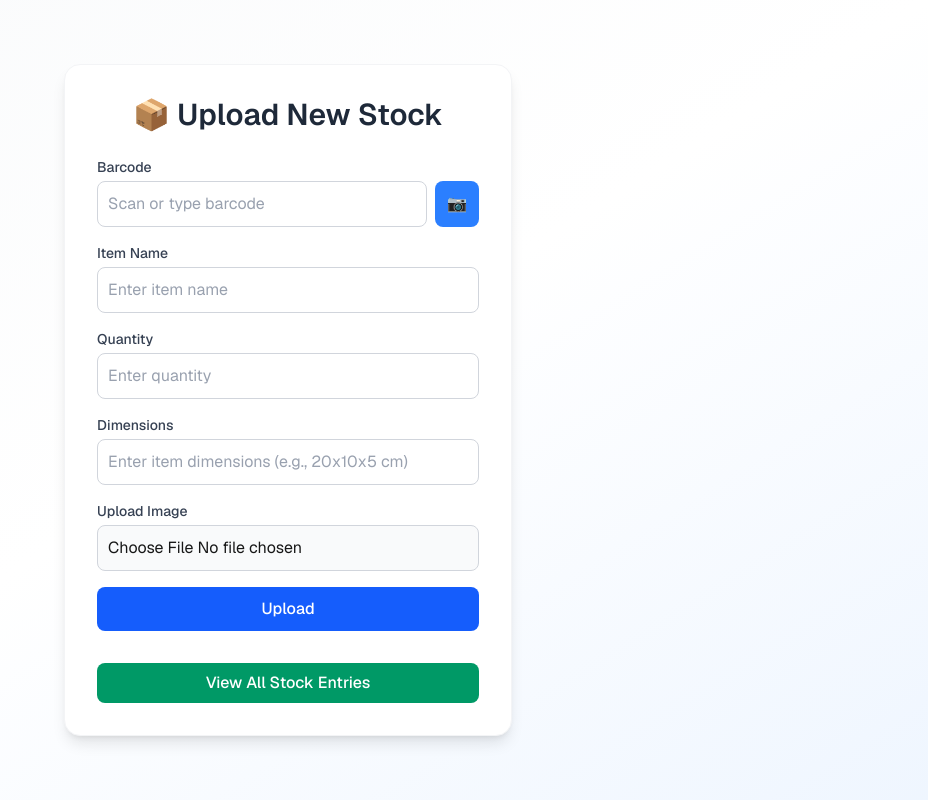
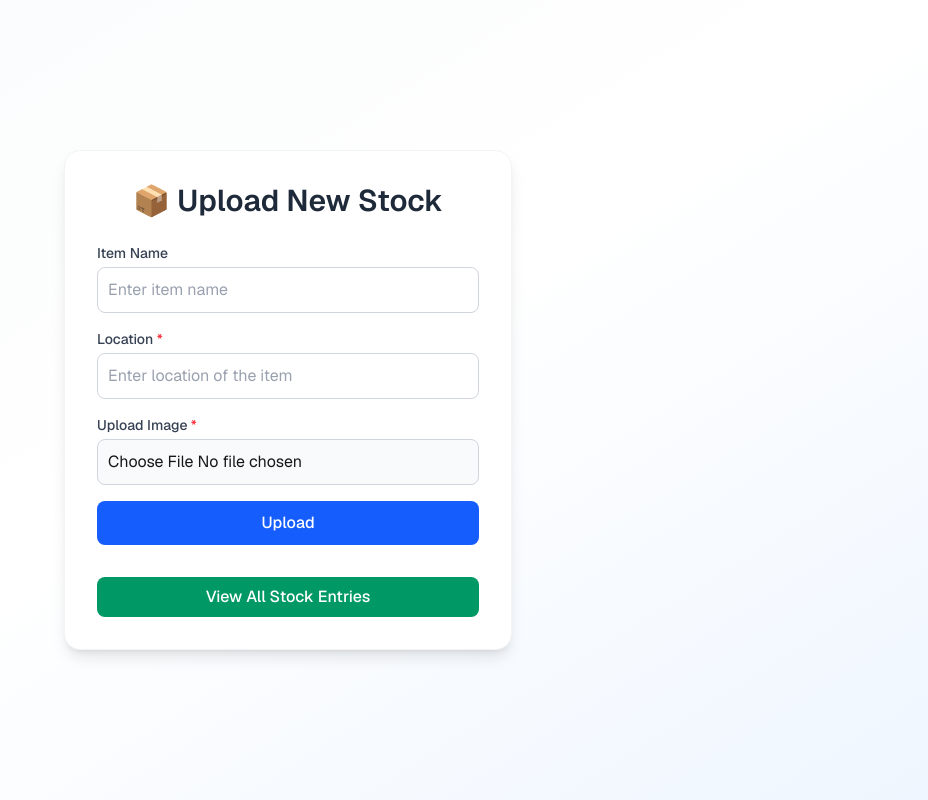
Before and after one commit to zuhdhi/stock-taker, a Next.js app: page / in a window 1280 px wide. Shown: the whole page, without its empty margins (352-1280 px from the left). Built offline with nearby package versions, Linux system fonts and the light colour scheme.

Commit message:
update: form data

```diff
--- a/app/api/upload/route.ts
+++ b/app/api/upload/route.ts
@@ -11,8 +11,9 @@ export async function POST(req: Request) {
   const quantity = Number(formData.get('quantity'));
   const dimensions = formData.get('dimensions') as string; // match form field
   const barcode = formData.get('barcode') as string;       // new field
+  const location = formData.get('location') as string;
 
-  if (!file || !name || !quantity) {
+  if (!file || !location) {
     return NextResponse.json({ error: 'Missing required fields' }, { status: 400 });
   }
 
@@ -30,6 +31,7 @@ export async function POST(req: Request) {
         quantity,
         dimensions,
         barcode,          // store barcode in DB
+        location,
         image_url: blob.url,
         uploaded_at: new Date().toISOString(),
       },
--- a/app/page.tsx
+++ b/app/page.tsx
@@ -8,16 +8,19 @@ export default function Home() {
   const [name, setName] = useState('');
   const [quantity, setQuantity] = useState('');
   const [dimension, setDimensions] = useState('');
+  const [location, setLocation] = useState('');
   const [barcode, setBarcode] = useState('');
   const [message, setMessage] = useState('');
   const [loading, setLoading] = useState(false);
   const [scanning, setScanning] = useState(false);
 
+  const [kellogs, setKellog] = useState('');
   // Barcode scanner effect
   useEffect(() => {
     if (!scanning) return;
 
     let scanner: any;
+
 
     import('html5-qrcode').then(({ Html5QrcodeScanner }) => {
       scanner = new Html5QrcodeScanner(
@@ -47,7 +50,7 @@ export default function Home() {
 
   const handleSubmit = async (e: React.FormEvent) => {
     e.preventDefault();
-    if (!file || !name || !quantity) {
+    if (!file || !location) {
       setMessage('⚠️ Please fill in all fields');
       return;
     }
@@ -61,15 +64,17 @@ export default function Home() {
     formData.append('quantity', quantity);
     formData.append('dimensions', dimension);
     formData.append('barcode', barcode);
+    formData.append('location', location);
 
     try {
       const res = await fetch('/api/upload', { method: 'POST', body: formData });
       const data = await res.json();
       if (data.success) {
-        setMessage(`✅ Uploaded successfully: ${data.url}`);
+        setMessage(`✅ Uploaded successfully`);
         setName('');
         setQuantity('');
         setDimensions('');
+        setLocation('');
         setBarcode('');
         setFile(null);
       } else {
@@ -93,28 +98,6 @@ export default function Home() {
       </h1>
 
       <form onSubmit={handleSubmit} className="flex flex-col gap-4">
-          {/* Barcode */}
-          <div>
-            <label className="block text-sm font-medium text-gray-700 mb-1">
-              Barcode
-            </label>
-            <div className="flex gap-2">
-              <input
-                type="text"
-                placeholder="Scan or type barcode"
-                className="flex-1 border border-gray-300 rounded-lg p-2.5 placeholder-gray-400 focus:ring-2 focus:ring-blue-500 focus:border-blue-500 outline-none transition text-black"
-                value={barcode}
-                onChange={(e) => setBarcode(e.target.value)}
-              />
-              <button
-                type="button"
-                onClick={() => setScanning(true)}
-                className="bg-blue-500 hover:bg-blue-600 text-white px-3 rounded-lg"
-              >
-                📷
-              </button>
-            </div>
-          </div>
 
         {/* Item Name */}
         <div>
@@ -130,38 +113,25 @@ export default function Home() {
           />
         </div>
 
-          {/* Quantity */}
+        {/* Location (Required) */}
         <div>
           <label className="block text-sm font-medium text-gray-700 mb-1">
-              Quantity
+            Location <span className="text-red-500">*</span>
           </label>
           <input
-              type="number"
-              placeholder="Enter quantity"
+            type="text"
+            placeholder="Enter location of the item"
             className="w-full border border-gray-300 rounded-lg p-2.5 placeholder-gray-400 focus:ring-2 focus:ring-blue-500 focus:border-blue-500 outline-none transition text-black"
-              value={quantity}
-              onChange={(e) => setQuantity(e.target.value)}
+            value={location}
+            onChange={(e) => setLocation(e.target.value)}
+            required
           />
         </div>
 
-          {/* Dimensions */}
+        {/* Upload Image (Required) */}
         <div>
           <label className="block text-sm font-medium text-gray-700 mb-1">
-              Dimensions
-            </label>
-            <input
-              type="text"
-              placeholder="Enter item dimensions (e.g., 20x10x5 cm)"
-              className="w-full border border-gray-300 rounded-lg p-2.5 placeholder-gray-400 focus:ring-2 focus:ring-blue-500 focus:border-blue-500 outline-none transition text-black"
-              value={dimension}
-              onChange={(e) => setDimensions(e.target.value)}
-            />
-          </div>
-
-          {/* Upload Image */}
-          <div>
-            <label className="block text-sm font-medium text-gray-700 mb-1">
-              Upload Image
+            Upload Image <span className="text-red-500">*</span>
           </label>
           <input
             type="file"
@@ -169,6 +139,37 @@ export default function Home() {
             capture="environment"
             className="w-full border border-gray-300 rounded-lg p-2.5 bg-gray-50 cursor-pointer focus:ring-2 focus:ring-blue-500 transition"
             onChange={(e) => setFile(e.target.files?.[0] || null)}
+            required
+          />
+        </div>
+
+        {/* Quantity (Hidden) */}
+        <div hidden>
+          <label>Quantity</label>
+          <input
+            type="number"
+            value={quantity}
+            onChange={(e) => setQuantity(e.target.value)}
+          />
+        </div>
+
+        {/* Dimensions (Hidden) */}
+        <div hidden>
+          <label>Dimensions</label>
+          <input
+            type="text"
+            value={dimension}
+            onChange={(e) => setDimensions(e.target.value)}
+          />
+        </div>
+
+        {/* Barcode (Hidden) */}
+        <div hidden>
+          <label>Barcode</label>
+          <input
+            type="text"
+            value={barcode}
+            onChange={(e) => setBarcode(e.target.value)}
           />
         </div>
 
@@ -202,25 +203,6 @@ export default function Home() {
           View All Stock Entries
         </a>
       </form>
-
-        {/* Scanner Modal */}
-        {scanning && (
-          <div className="fixed inset-0 bg-black bg-opacity-40 flex flex-col items-center justify-center z-50 p-4">
-            <div className="bg-white rounded-xl shadow-lg p-4 w-full max-w-md">
-              <p className="text-center text-gray-700 mb-2">
-                Scanning... point camera at barcode
-              </p>
-              <div id="reader" className="w-full mb-3" />
-              <button
-                type="button"
-                className="bg-red-600 hover:bg-red-700 text-white px-4 py-2 rounded-lg w-full"
-                onClick={() => setScanning(false)}
-              >
-                Stop Scanning
-              </button>
-            </div>
-          </div>
-        )}
     </div>
   </main>
 );
--- a/app/stock-entries/page.tsx
+++ b/app/stock-entries/page.tsx
@@ -11,7 +11,7 @@ interface StockEntry {
   image_url: string;
   uploaded_at: string;
   dimensions: string;
-  barcode: string; // ✅ new field
+  barcode: string;
 }
 
 const PAGE_SIZE = 25;
@@ -79,10 +79,10 @@ export default function StockEntriesPage() {
                 Quantity: <span className="font-medium">{entry.quantity}</span>
               </p>
               <p className="text-gray-700 mb-1">
-                Dimensions: <span className="font-medium">{entry.dimensions}</span>
+                Dimensions: <span className="font-medium">{entry.dimensions ?? "No dimensions provided"}</span>
               </p>
               <p className="text-gray-700 mb-1">
-                Barcode: <span className="font-mono text-blue-600">{entry.barcode}</span>
+                Barcode: <span className="font-mono text-blue-600">{entry.barcode ?? "No barcode for this product"}</span>
               </p>
               <p className="text-sm text-gray-500">
                 Uploaded: {new Date(entry.uploaded_at).toLocaleString()}
--- a/components/ExportButton.tsx
+++ b/components/ExportButton.tsx
@@ -31,13 +31,11 @@ export default function ExportButton({ entries }: Props) {
     const workbook = XLSX.utils.book_new();
     XLSX.utils.book_append_sheet(workbook, worksheet, 'StockEntries');
 
-    // Generate Excel file
     const excelBuffer = XLSX.write(workbook, {
       bookType: 'xlsx',
       type: 'array',
     });
 
-    // Save file
     const blob = new Blob([excelBuffer], { type: 'application/octet-stream' });
     saveAs(blob, 'stock_entries.xlsx');
   };
@@ -50,6 +48,5 @@ export default function ExportButton({ entries }: Props) {
       Export to Excel
     </button>
   );
-  //intialize an error message on success of export
 
 }
```
Lines whose indentation alone changed are shown as unchanged.
